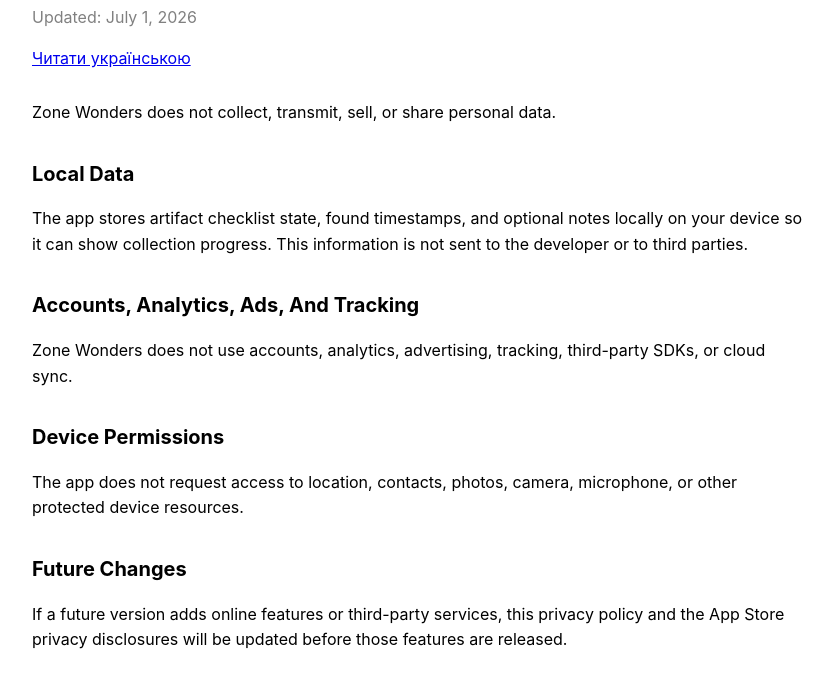
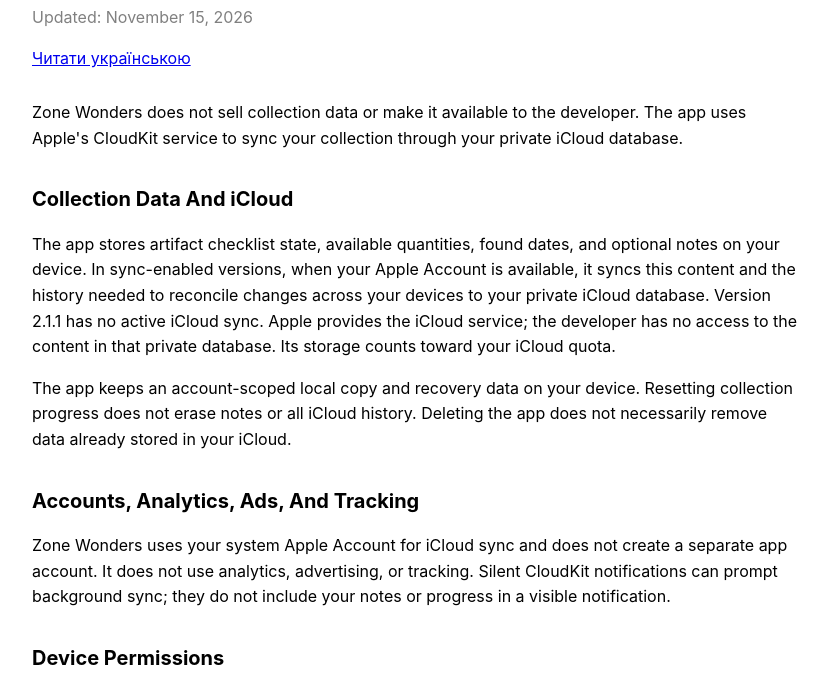
Before and after one commit to stradivarius-ios-apps/artifacts-app-public-pages, a plain HTML site: page en/privacy/index.html in a window 1280 px wide. Shown: the part 88-770 px from the top of the page, without its empty margins (222-1055 px from the left). Drawn offline with Linux system fonts and the light colour scheme.

Commit message:
Disclose private iCloud sync in English privacy policy

```diff
--- a/en/privacy/index.html
+++ b/en/privacy/index.html
@@ -57,22 +57,23 @@
 <body>
   <main>
     <h1>Privacy Policy</h1>
-    <p class="updated">Updated: July 1, 2026</p>
+    <p class="updated">Updated: November 15, 2026</p>
     <p class="language"><a href="../../privacy/" hreflang="uk">Читати українською</a></p>
 
-    <p>Zone Wonders does not collect, transmit, sell, or share personal data.</p>
+    <p>Zone Wonders does not sell collection data or make it available to the developer. The app uses Apple's CloudKit service to sync your collection through your private iCloud database.</p>
 
-    <h2>Local Data</h2>
-    <p>The app stores artifact checklist state, found timestamps, and optional notes locally on your device so it can show collection progress. This information is not sent to the developer or to third parties.</p>
+    <h2>Collection Data And iCloud</h2>
+    <p>The app stores artifact checklist state, available quantities, found dates, and optional notes on your device. In sync-enabled versions, when your Apple Account is available, it syncs this content and the history needed to reconcile changes across your devices to your private iCloud database. Version 2.1.1 has no active iCloud sync. Apple provides the iCloud service; the developer has no access to the content in that private database. Its storage counts toward your iCloud quota.</p>
+    <p>The app keeps an account-scoped local copy and recovery data on your device. Resetting collection progress does not erase notes or all iCloud history. Deleting the app does not necessarily remove data already stored in your iCloud.</p>
 
     <h2>Accounts, Analytics, Ads, And Tracking</h2>
-    <p>Zone Wonders does not use accounts, analytics, advertising, tracking, third-party SDKs, or cloud sync.</p>
+    <p>Zone Wonders uses your system Apple Account for iCloud sync and does not create a separate app account. It does not use analytics, advertising, or tracking. Silent CloudKit notifications can prompt background sync; they do not include your notes or progress in a visible notification.</p>
 
     <h2>Device Permissions</h2>
     <p>The app does not request access to location, contacts, photos, camera, microphone, or other protected device resources.</p>
 
     <h2>Future Changes</h2>
-    <p>If a future version adds online features or third-party services, this privacy policy and the App Store privacy disclosures will be updated before those features are released.</p>
+    <p>If the app's data practices or third-party services change, this policy and the App Store privacy disclosures will be updated before those changes are released.</p>
 
     <h2>Unofficial Status</h2>
     <p>Zone Wonders is an unofficial fan-made companion reference app. It is not affiliated with, endorsed by, sponsored by, or approved by GSC Game World.</p>
```
